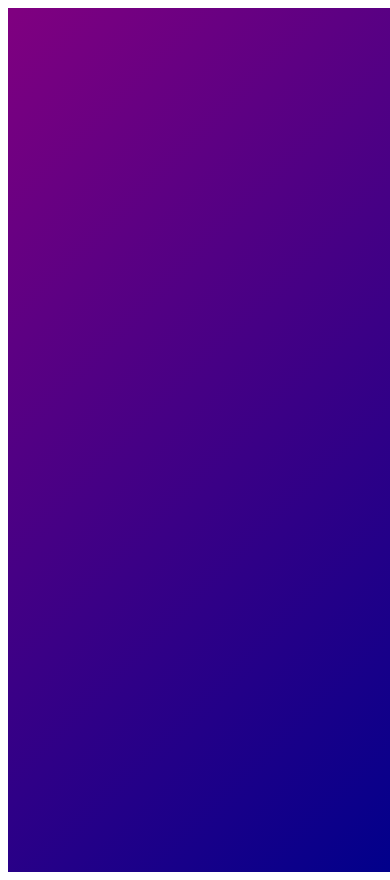
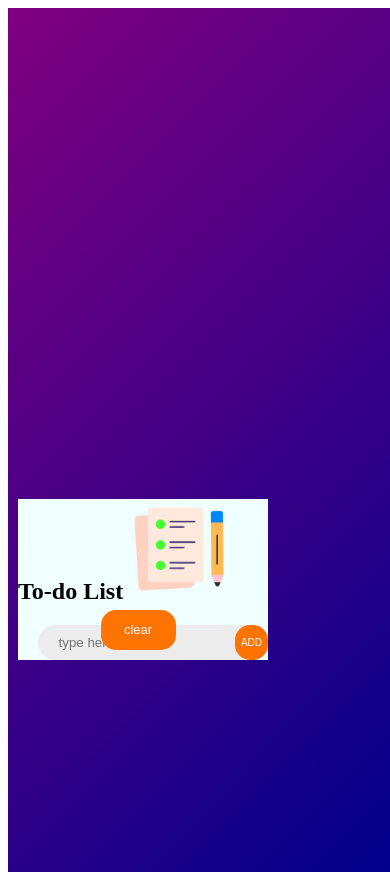
Before and after one commit to Srivarshan-T/Todo-list, a plain HTML site: page index.html in a window 390 px wide. Shown: the top 880 px of the page. Drawn offline with Linux system fonts and the light colour scheme.

Commit message:
Update index.html

```diff
--- a/index.html
+++ b/index.html
@@ -10,6 +10,7 @@
     <div class="container">
 
  <div class="head">
+
     <h2 > To-do List <img src="icon.png"></h2>
     <div class="row">
         <input type="text" placeholder="     type here" id="inputbox" class="in">
@@ -21,6 +22,19 @@
     </ul>
     <button class="clear_btn" onclick="hello()">clear</button>
  </div>
+        <div class="mobilehead">
+            <h2 > To-do List <img src="icon.png"></h2>
+    <div class="row">
+        <input type="text" placeholder="     type here" id="inputbox" class="in">
+        <button onclick="add_list()">ADD</button>
+
+    </div>
+    <ul id="list-container"  >
+
+    </ul>
+    <button class="clear_btn" onclick="hello()">clear</button>
+
+        </div>
 
 
     </div>
```
